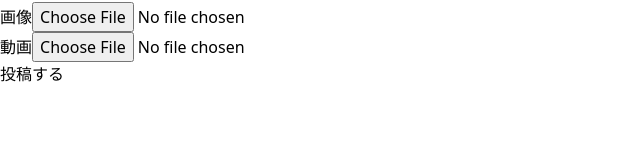
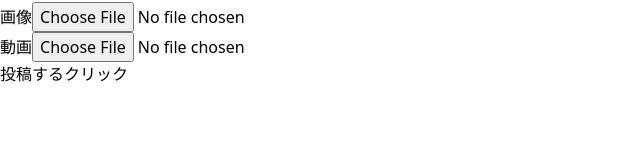
Before and after one commit to koukikubo/docker-rails-next, a Next.js app in the folder frontend/: page /posts/new in a window 1280 px wide. Shown: the part 148-300 px from the top of the page, without its empty margins (0-640 px from the left). Built offline with nearby package versions, Linux system fonts and the light colour scheme.

Commit message:
🍻 ボタンの確認

```diff
--- a/frontend/src/app/posts/new/page.tsx
+++ b/frontend/src/app/posts/new/page.tsx
@@ -86,6 +86,9 @@ export default function NewPostPage() {
         >
           投稿する
         </button>
+        {/* 確認用 */}
+        <Button onClick={() => console.log("clicked!")}>クリック</Button>
+
       </form>
     </div>
   );
```
